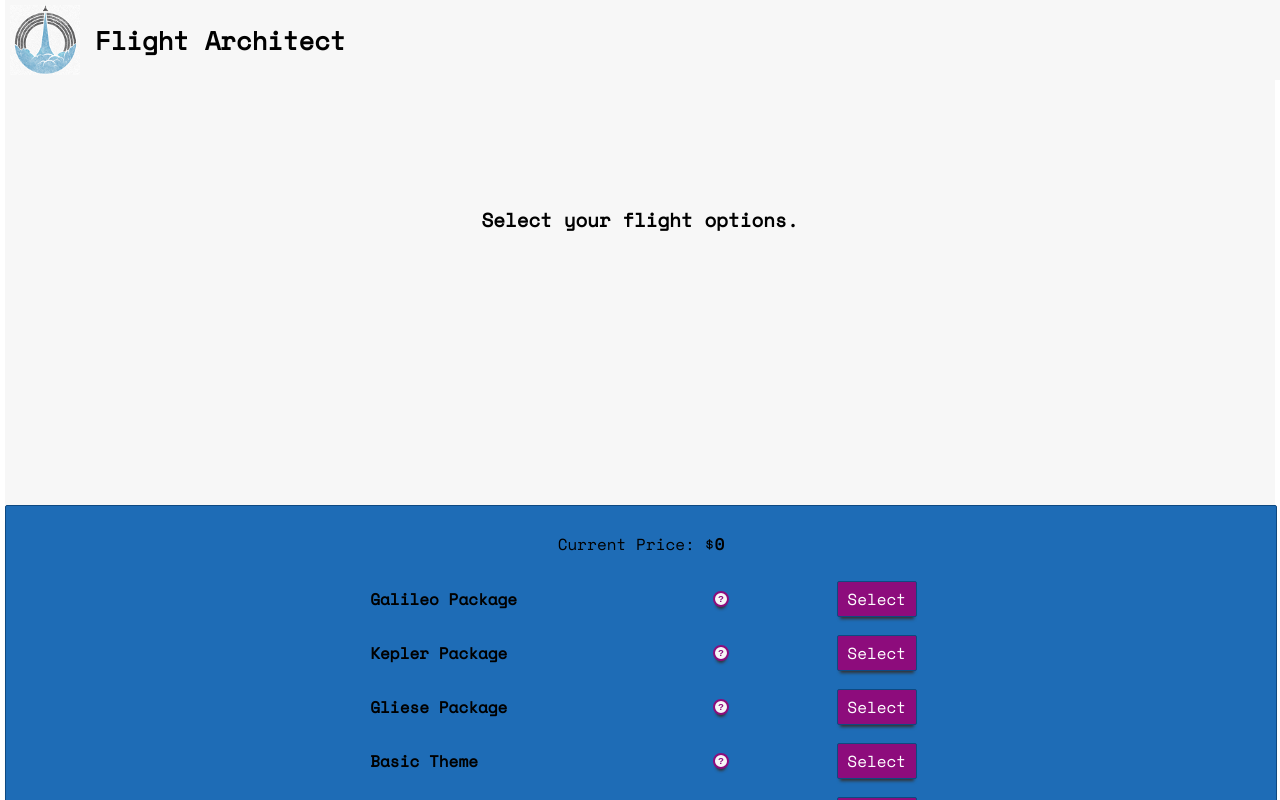
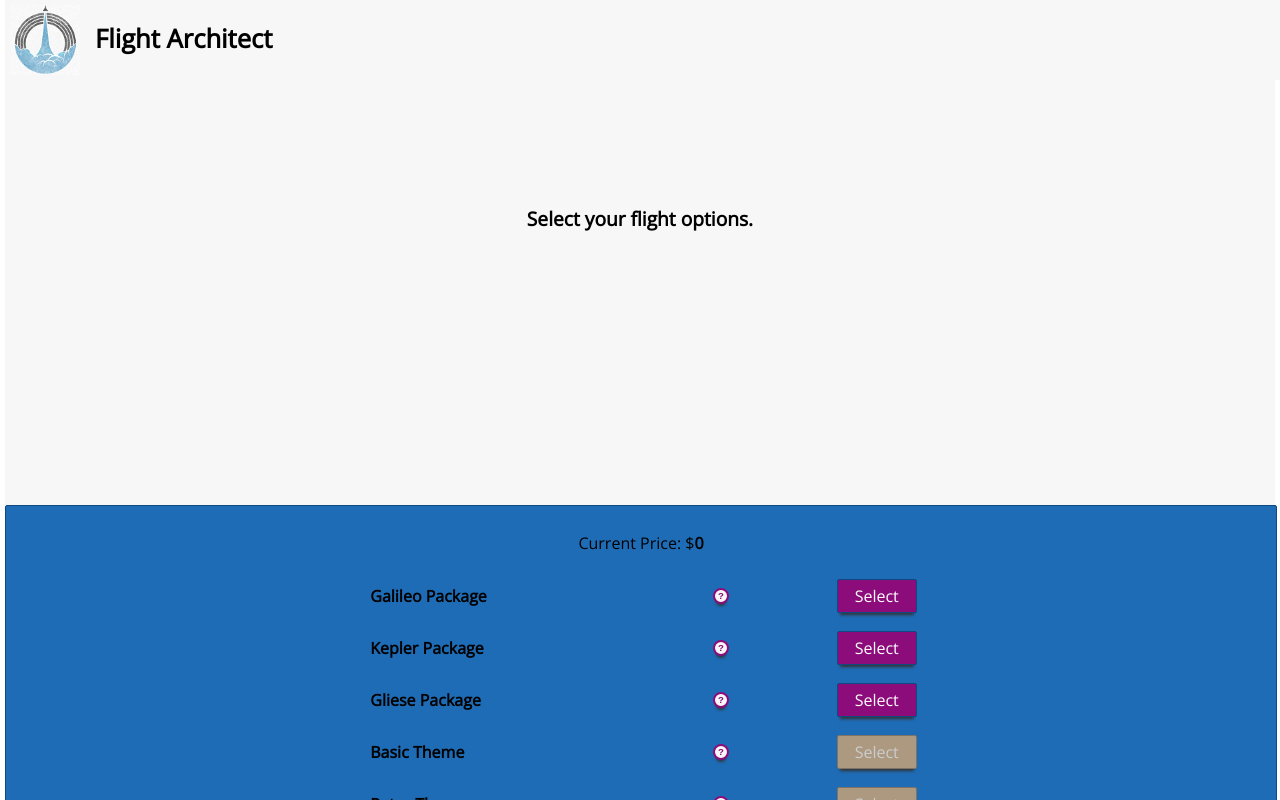
Before and after one commit to JonnyBeoulve/Flight-Architect, a React app: page / in a window 1280 px wide. Shown: the top 800 px of the page. Built offline with nearby package versions, Linux system fonts and the light colour scheme.

Commit message:
Added 4-step select system and switched to Open Sans font

```diff
--- a/package.json
+++ b/package.json
@@ -1,7 +1,7 @@
 {
   "name": "flight-architect",
   "description": "This React web app serves as an interactive element of my Flight website, allowing users to select a private spaceflight package and customize their capsule experience with a variety of selections prior to launch.",
-  "version": "0.9.0",
+  "version": "0.9.1",
   "private": true,
   "dependencies": {
     "aphrodite": "^2.1.1",
--- a/src/components/Flight/FlightControls/FlightControl/FlightControl.js
+++ b/src/components/Flight/FlightControls/FlightControl/FlightControl.js
@@ -4,15 +4,18 @@ import ReactTooltip from 'react-tooltip'
 import classes from './FlightControl.css';
 
 /*======================================================================
-// This will render each Flight Control option.
+// This will render each Flight Control option which includes a name,
+// tooltip description, and select button. Initially, theme and
+// entertainment buttons will be disabled until previous tiers of
+// option are selected.
 ======================================================================*/
-const flightControl = (props) => (
+const FlightControl = (props) => (
     <div className={classes.FlightControl}>
         <div className={classes.Label}>{props.label}</div>
         <div className={classes.DescriptionCircle} data-tip={props.description}></div>
         <ReactTooltip type="light" effect="solid" />
-        <button className={classes.Select} onClick={props.selected}>Select</button>
+        <button disabled={!props.isDisabled} className={classes.Select} onClick={props.selected}>Select</button>
     </div>
 );
 
-export default flightControl;
+export default FlightControl;
--- a/src/components/Flight/FlightControls/FlightControls.js
+++ b/src/components/Flight/FlightControls/FlightControls.js
@@ -24,16 +24,16 @@ const controls = [
 // This will house the Flight Controls div which will contain several
 // options.
 ======================================================================*/
-const flightControls = (props) => (
+const FlightControls = (props) => (
     <div className={classes.FlightControls}>
         <p>Current Price: $<strong>{props.price}</strong></p>
         <div className={classes.FlightControlsBox}>
-            {controls.map(ctrl => (
-                <FlightControl selected={() => props.optionSelected(ctrl.type)} key={ctrl.label} label={ctrl.label} description={ctrl.description} />
+            {controls.map((ctrl,index) => (
+                <FlightControl isDisabled={props.optionReady[`${index}`]} selected={() => props.optionSelected(ctrl.type)} key={ctrl.label} label={ctrl.label} description={ctrl.description} />
             ))}
         </div>
         <button className={classes.LaunchButton} disabled={!props.launchReady} onClick={() => props.handleLaunch()}>PROCEED TO LAUNCH</button>
     </div>
 );
 
-export default flightControls;
+export default FlightControls;
--- a/src/containers/FlightArchitect/FlightArchitect.js
+++ b/src/containers/FlightArchitect/FlightArchitect.js
@@ -46,6 +46,17 @@ class FlightArchitect extends Component {
             theme: 0,
             entertainment: 0
         },
+        readyOption: [
+            true,
+            true,
+            true,
+            false,
+            false,
+            false,
+            false,
+            false,
+            false
+        ],
         readyForLaunch: false,
         selectedItem: {
             package: 0,
@@ -72,12 +83,13 @@ class FlightArchitect extends Component {
         const updatedOptions = {
             ...this.state.architectOptions
         };
-        let updatedReadyForLaunch = {
-            ...this.state.readyForLaunch
-        }
         let updatedSelectedItem = {
             ...this.state.selectedItem
         }
+        let updatedReadyOption = {
+            ...this.state.readyOption
+        }
+        let updatedReadyForLaunch = this.state.readyForLaunch
         const updatedPrice = {
             ...this.state.previousPrice
         };
@@ -86,14 +98,19 @@ class FlightArchitect extends Component {
             updatedOptions.package1 = 0;
             updatedOptions.package2 = 0;
             updatedOptions.package3 = 0;
+            updatedReadyOption[3] = true;
+            updatedReadyOption[4] = true;
+            updatedReadyOption[5] = true;
             priceSubtraction = updatedPrice[categoryType];
             updatedSelectedItem[categoryType] = itemNumber;
-            updatedReadyForLaunch = true;
             updatedPrice.package = priceAddition;
         } else if (categoryType === 'theme') {
             updatedOptions.theme1 = 0;
             updatedOptions.theme2 = 0;
             updatedOptions.theme3 = 0;
+            updatedReadyOption[6] = true;
+            updatedReadyOption[7] = true;
+            updatedReadyOption[8] = true;
             priceSubtraction = updatedPrice[categoryType];
             updatedSelectedItem[categoryType] = itemNumber;
             updatedPrice.theme = priceAddition;
@@ -103,6 +120,7 @@ class FlightArchitect extends Component {
             updatedOptions.entertainment3 = 0;
             priceSubtraction = updatedPrice[categoryType];
             updatedSelectedItem[categoryType] = itemNumber;
+            updatedReadyForLaunch = true;
             updatedPrice.entertainment = priceAddition;
         } else {
             console.log('An error occurred during option handling.')
@@ -115,6 +133,7 @@ class FlightArchitect extends Component {
         this.setState({
             architectOptions: updatedOptions,
             previousPrice: updatedPrice,
+            readyOption: updatedReadyOption,
             readyForLaunch: updatedReadyForLaunch,
             selectedItem: updatedSelectedItem,
             totalPrice: newPrice
@@ -149,7 +168,7 @@ class FlightArchitect extends Component {
             <Auxiliary>
                 <Header />
                 <Flight architectOptions={this.state.architectOptions} />
-                <FlightControls handleLaunch={this.handleLaunch} optionSelected={this.selectOptionHandler} launchReady={this.state.readyForLaunch} price={this.state.totalPrice} />
+                <FlightControls handleLaunch={this.handleLaunch} optionReady={this.state.readyOption} optionSelected={this.selectOptionHandler} launchReady={this.state.readyForLaunch} price={this.state.totalPrice} />
                 {(this.state.launchForm)
                     ? <FlightLaunch handleClose={this.handleLaunchClose} handleContact={this.handleContactHQ} />
                     : <div></div> }
--- a/src/index.css
+++ b/src/index.css
@@ -1,10 +1,10 @@
 
-@import url('https://fonts.googleapis.com/css?family=Space+Mono');
+@import url('https://fonts.googleapis.com/css?family=Open+Sans');
 
 body {
   margin: 0;
   padding: 0;
-  font-family: "Space Mono", monospace;
+  font-family: "Open Sans", sans-serif;
 
   background-color: white;
 }
```
Also changed, not shown: 1 other file (tests, documents, lock files or other folders).
